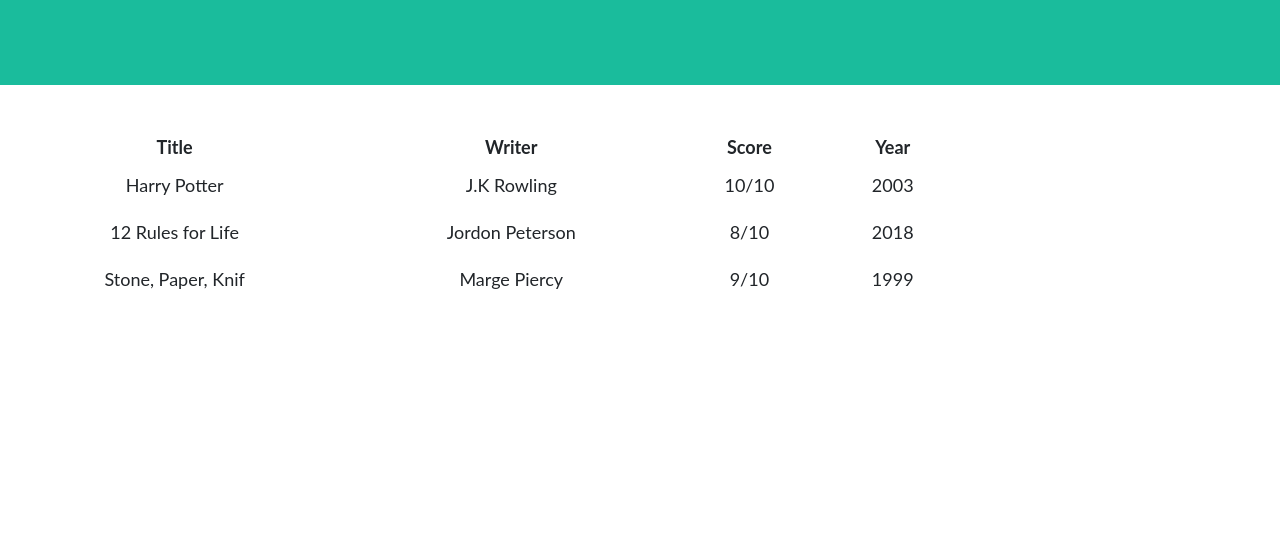
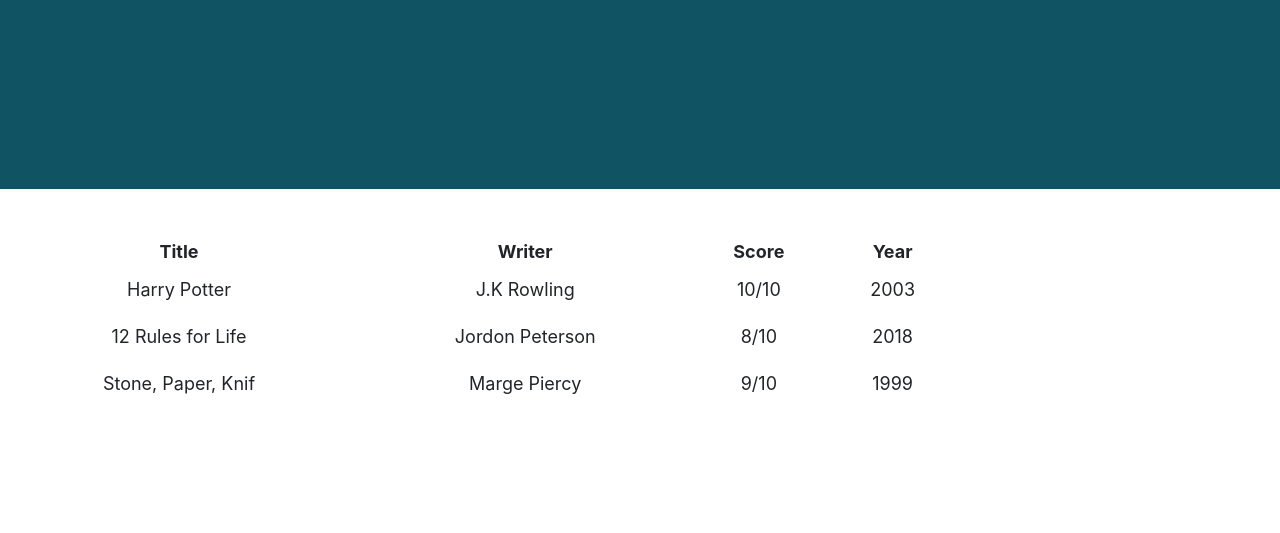
Before and after one commit to prihub1/prihub1.github.io, a plain HTML site: page list.html in a window 1280 px wide. Shown: the part 267-800 px from the top of the page. Drawn offline with Linux system fonts and the light colour scheme.

Commit message:
Final touch

```diff
--- a/list.html
+++ b/list.html
@@ -1,7 +1,7 @@
 <!DOCTYPE HTML>
 <html>
     <header>
-        <link rel="stylesheet" href="style.css">
+        <link rel="stylesheet" href="./Example_CSS_Style Templates/style3.css">
         <link rel="stylesheet" href="table_style.css">
         <title>Priyal Mehta</title>
     </header>
```
